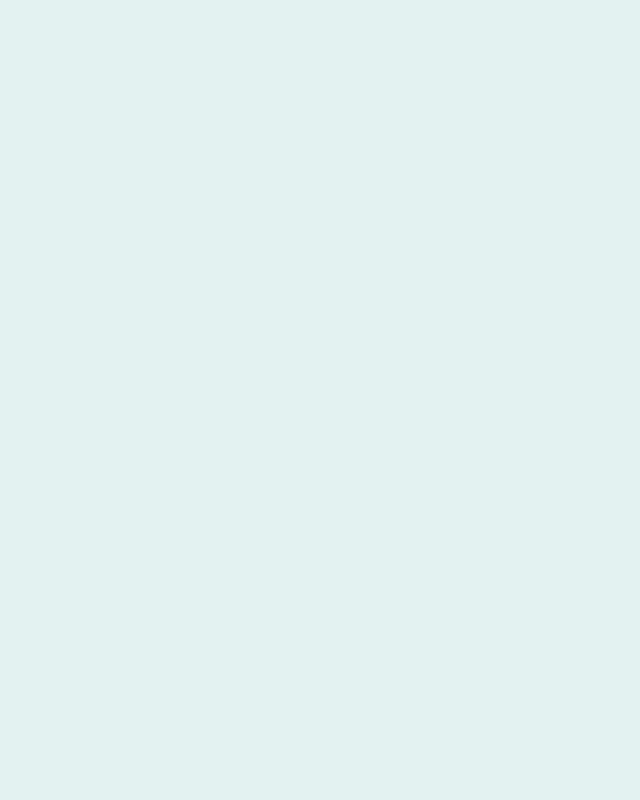
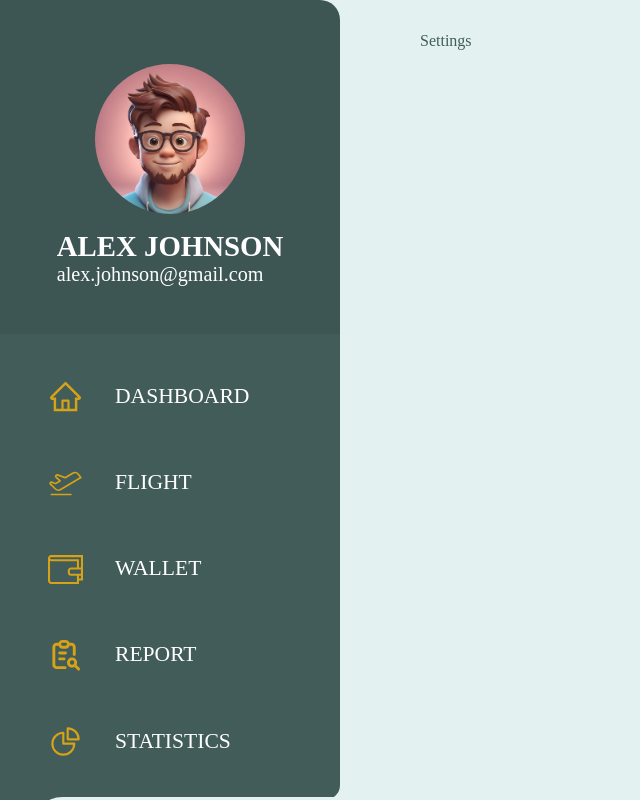
Before and after one commit to Ginohmk/thriller-travel, a React (Create React App) app: page /setting in a window 1280 px wide. Before the commit this address had no page. Shown: the whole page, without its empty margins (0-640 px from the left). Built offline with nearby package versions, Linux system fonts and the light colour scheme.

Commit message:
feat add borde to trip tickets

```diff
--- a/src/App.js
+++ b/src/App.js
@@ -3,6 +3,9 @@ import Home from './pages/home';
 import Flight from './pages/flight';
 import Wallet from './pages/wallet';
 import UserDashboard from './pages/user-dashboard';
+import Report from './pages/report';
+import Statistics from './pages/statistics';
+import Settings from './pages/settings';
 
 function App() {
   return (
@@ -11,6 +14,9 @@ function App() {
         <Route path="/" element={<UserDashboard />} />
         <Route path="flight" element={<Flight />} />
         <Route path="wallet" element={<Wallet />} />
+        <Route path="report" element={<Report />} />
+        <Route path="statistic" element={<Statistics />} />
+        <Route path="setting" element={<Settings />} />
       </Route>
     </Routes>
   );
--- a/src/components/sidebar/Sidebar.mockData.js
+++ b/src/components/sidebar/Sidebar.mockData.js
@@ -55,7 +55,7 @@ export const sideBarLink = [
   },
   {
     id: 1,
-    link: '/statistics',
+    link: '/statistic',
     text: 'Statistics',
     icon: <HiOutlineChartPie />,
   },
--- /dev/null
+++ b/src/pages/report/index.jsx
@@ -0,0 +1,7 @@
+import React from 'react';
+
+const Report = () => {
+  return <div>Report</div>;
+};
+
+export default Report;
--- /dev/null
+++ b/src/pages/settings/index.jsx
@@ -0,0 +1,7 @@
+import React from 'react';
+
+const Settings = () => {
+  return <div>Settings</div>;
+};
+
+export default Settings;
--- /dev/null
+++ b/src/pages/statistics/index.jsx
@@ -0,0 +1,7 @@
+import React from 'react';
+
+const Statistics = () => {
+  return <div>Statistics</div>;
+};
+
+export default Statistics;
--- a/src/pages/user-dashboard/UserDashboard.style.js
+++ b/src/pages/user-dashboard/UserDashboard.style.js
@@ -377,6 +377,7 @@ export const DashboardConatiner = styled.section`
           gap: 4rem;
           background-color: var(--primary-color);
           padding: 3rem 1rem;
+          border-radius: 35px;
 
           &__tripValues {
             display: flex;
```
